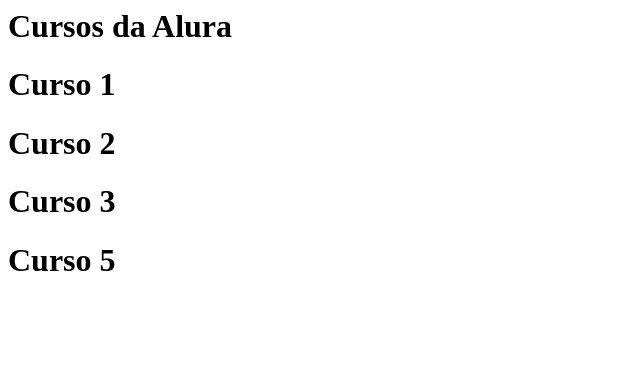
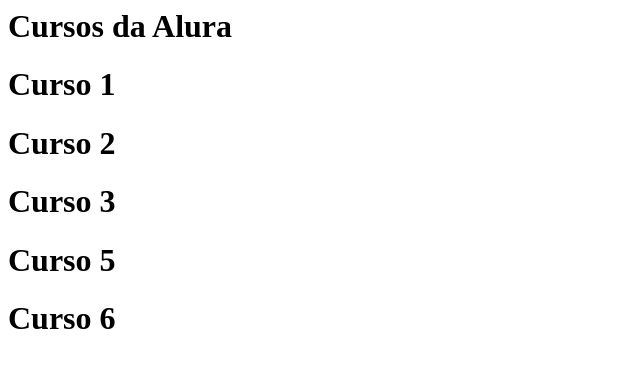
Before and after one commit to devanir-dutra/teste, a plain HTML site: page index.html in a window 1280 px wide. Shown: the whole page, without its empty margins (0-640 px from the left). Drawn offline with Linux system fonts and the light colour scheme.

Commit message:
Adicionado uma nova linha

```diff
--- a/index.html
+++ b/index.html
@@ -8,5 +8,6 @@
     <h1>Curso 2</h1>
     <h1>Curso 3</h1>
     <h1>Curso 5</h1>
+    <h1>Curso 6</h1>
 </body>
 </html>
```
